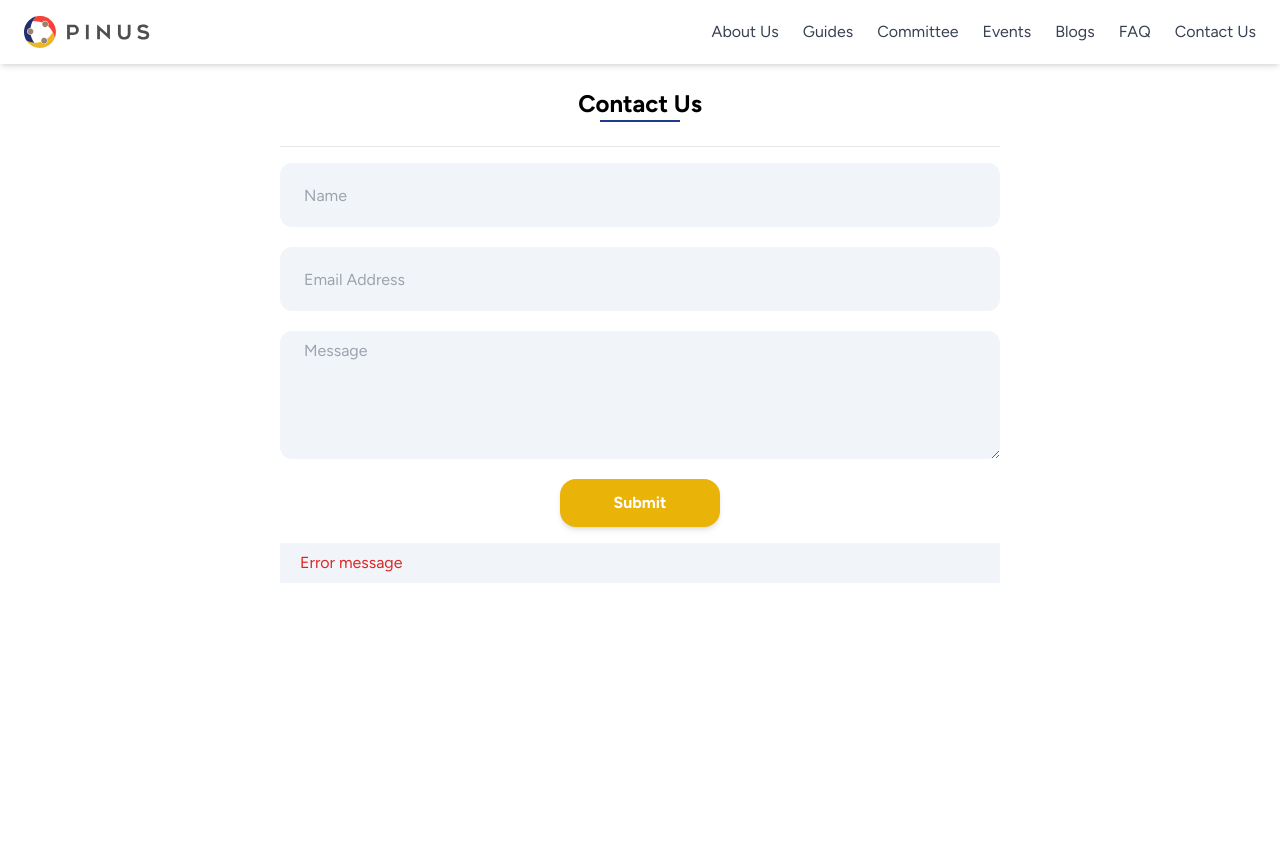
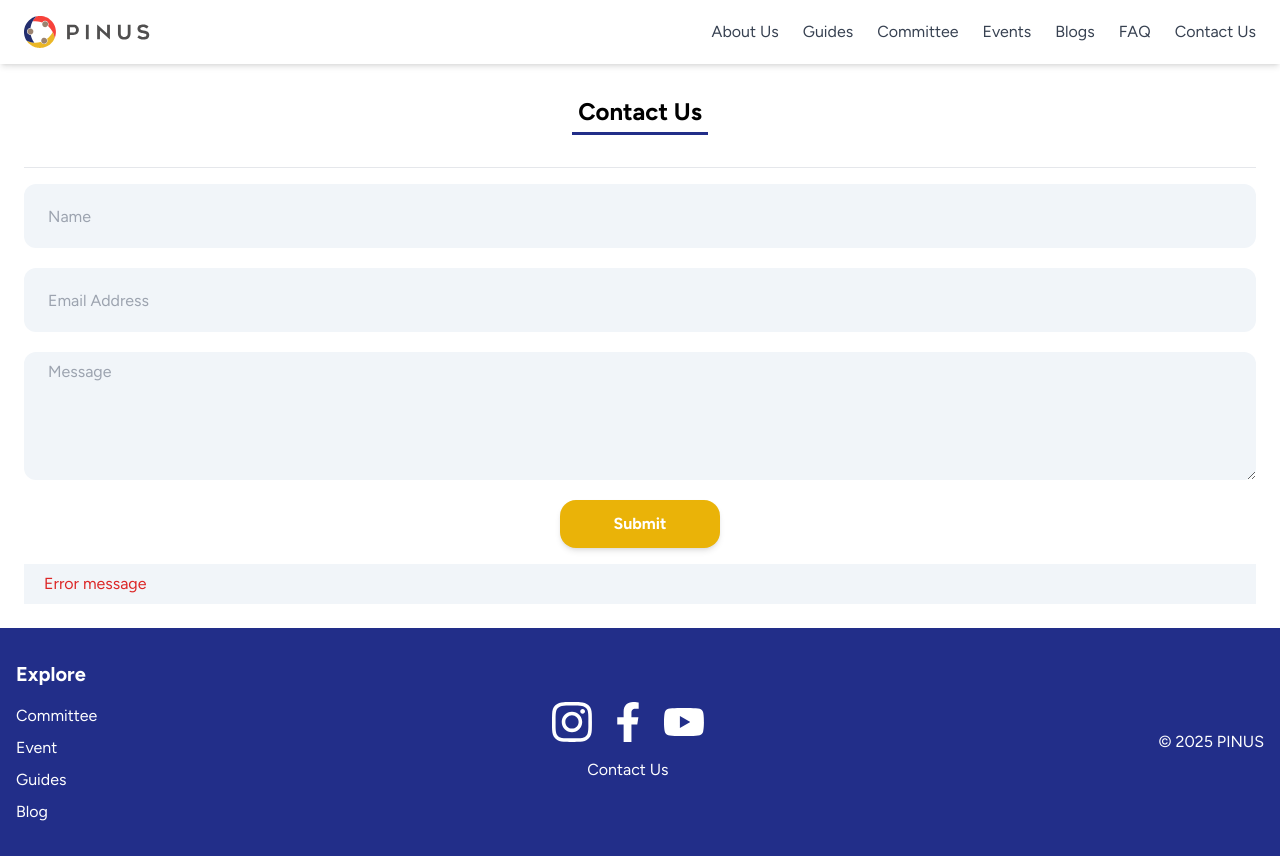
Before and after one commit to pinus-tech/pinus-website, a Next.js app: page /contact-us in a window 1280 px wide. Before the commit the page ends 835 px from the top, so only its background shows below. Built offline with nearby package versions, Linux system fonts and the light colour scheme.

Commit message:
Restore globals.css

```diff
--- a/app/contact-us/page.tsx
+++ b/app/contact-us/page.tsx
@@ -1,8 +1,10 @@
 import ContactForm from "../components/ui/ContactForm";
+import Header from "../components/ui/Header";
+import TitleHeader from "../components/ui/title";
 
 export default function ContactUs() {
   return (
-    <div className="p-6 max-w-3xl mx-auto">
+    <div className="p-6 w-full mx-auto">
       {/* NOTE: Zayyan, ini aku comment out dulu ya, krn navbar PINUS udah dibikinin & di-set up sama Brians/Babono. :D */}
       {/* <header className="bg-[#F8F3E8] flex items-center justify-between px-4 py-3 relative mb-6">
 
@@ -14,9 +16,14 @@
           </span>
         </div>
       </header> */}
+
+      {/* Klo yg ini aku comment juga yaa, krn si Brians ada bikinin component namanya "Header" buat standardize smua headingnya. tpi good work it looks good!
       <h1 className="text-2xl font-bold text-center">Contact Us</h1>
-      <div className="w-20 border-b-2 border-blue-900 mx-auto mb-6"></div>
+      <div className="w-20 border-b-2 border-blue-900 mx-auto mb-6"></div> */}
 
+      <div className="w-full">
+        <TitleHeader text="Contact Us" color="blue" />
+      </div>
       <div className="mt-6">
         <ContactForm />
       </div>
--- a/app/globals.css
+++ b/app/globals.css
@@ -1,6 +1,61 @@
+@import url("https://fonts.googleapis.com/css2?family=Figtree:ital,wght@0,300..900;1,300..900&display=swap");
+
 @tailwind base;
 @tailwind components;
 @tailwind utilities;
+
+@layer utilities {
+  .no-scrollbar::-webkit-scrollbar {
+    display: none;
+  }
+  .no-scrollbar {
+    -ms-overflow-style: none;
+    scrollbar-width: none;
+  }
+}
+
+
+:root {
+  --background: #ffffff;
+  --foreground: #171717;
+  --blue-main: #222e89;
+  --yellow-main: #f5d050;
+  --red-main: #f0352f;
+  --white-main: #faf7ed;
+  --black-main: #504f4f;
+  --blue-main-10: rgba(34, 46, 137, 0.1);
+  --yellow-main-10: rgba(245, 208, 80, 0.1);
+  --red-main-10: rgba(240, 53, 47, 0.1);
+  --white-main-10: rgba(250, 247, 237, 0.1);
+  --black-main-10: rgba(80, 79, 79, 0.1);
+  --muted: #f4f4f5;
+}
+
+@layer utilities {
+  .no-scrollbar::-webkit-scrollbar {
+    display: none;
+  }
+  .no-scrollbar {
+    -ms-overflow-style: none;
+    scrollbar-width: none;
+  }
+}
+
+:root {
+  --background: #ffffff;
+  --foreground: #171717;
+  --blue-main: #222e89;
+  --yellow-main: #f5d050;
+  --red-main: #f0352f;
+  --white-main: #faf7ed;
+  --black-main: #504f4f;
+  --blue-main-10: rgba(34, 46, 137, 0.1);
+  --yellow-main-10: rgba(245, 208, 80, 0.1);
+  --red-main-10: rgba(240, 53, 47, 0.1);
+  --white-main-10: rgba(250, 247, 237, 0.1);
+  --black-main-10: rgba(80, 79, 79, 0.1);
+  --muted: #f4f4f5;
+}
 
 form > div {
   @apply flex flex-col gap-6;
```
